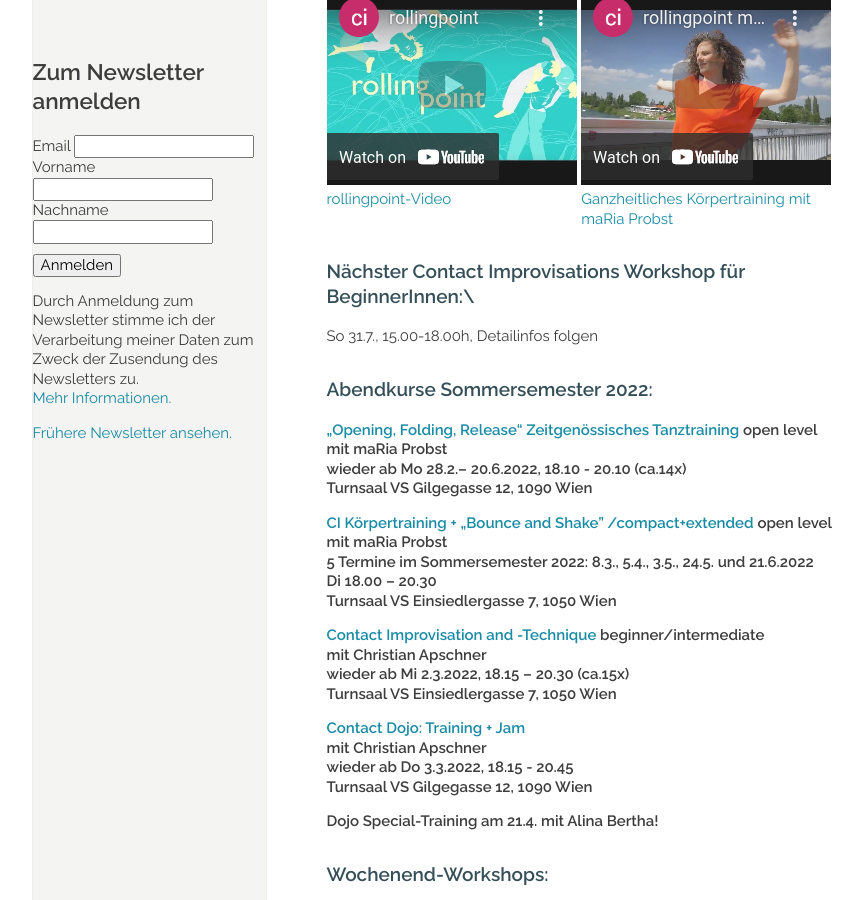
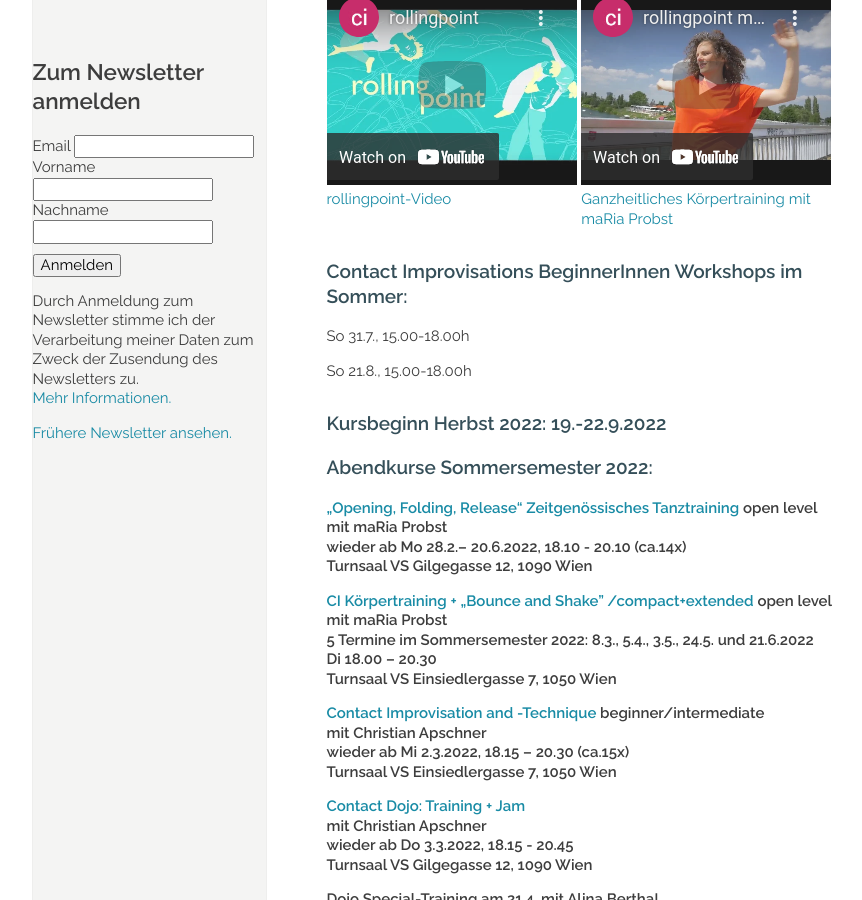
Before and after one commit to manulari/rollingpointat, a Jekyll site: the page built from _pages_de/index.md, in a window 1280 px wide and 900 px high, scrolled down 883 px. Shown: the whole window, without its empty margins (152-1014 px from the left). Built offline with Jekyll 4.4.1, drawn with Linux system fonts in a browser that asks for light colours; comment, search, counter and statistics services are not loaded.

Commit message:
Update page (de) “index”

```diff
--- a/_pages_de/index.md
+++ b/_pages_de/index.md
@@ -19,8 +19,13 @@ Fotocredit: https://johannes-stolba.net/photography/
 
 <div class="imglink"><a target="_blank" href="https://www.youtube.com/embed/6A5otnVZAg4"><img src="/assets/uploads/video_vorschau_maria.png" alt="" /><div>Ganzheitliches Körpertraining mit maRia Probst</div></a></div>
 
-### Nächster Contact Improvisations Workshop für BeginnerInnen:\
-So 31.7., 15.00-18.00h, Detailinfos folgen
+### Contact Improvisations BeginnerInnen Workshops im Sommer:
+
+So 31.7., 15.00-18.00h
+
+So 21.8., 15.00-18.00h
+
+### Kursbeginn Herbst 2022: 19.-22.9.2022
 
 ### Abendkurse Sommersemester 2022:
 
@@ -54,6 +59,7 @@ Turnsaal VS Einsiedlergasse 7, 1050 Wien**
 **[21./22.5.2022: "Contact Flying Skills"](/workshops#flying)** **mit Christian Apschner und Lui Springer (support)**
 
 ### **rollingpoint-Jam: jeden Sonntag 19.00-22.00**\
+
 \
 &nbsp;
 
```
